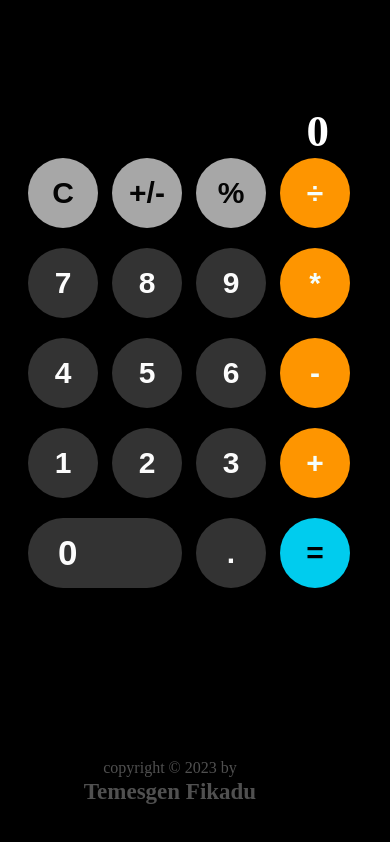
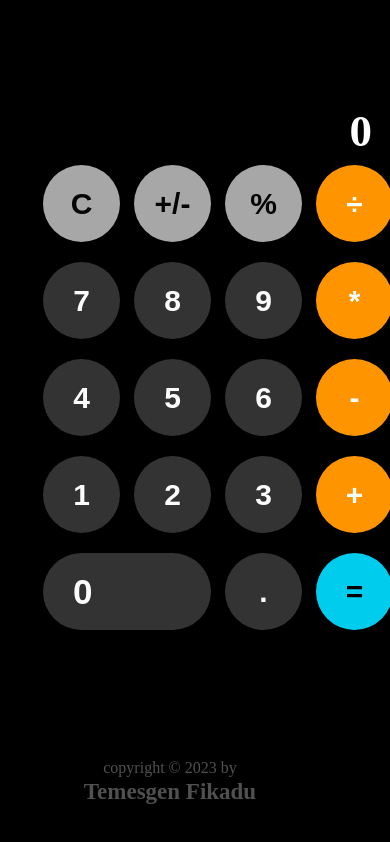
Before and after one commit to Temu-15/Calculator-App, a plain HTML site: page index.html in a window 390 px wide. Drawn offline with Linux system fonts and the light colour scheme.

Commit message:
Update styles.css

```diff
--- a/Css/styles.css
+++ b/Css/styles.css
@@ -82,13 +82,13 @@ body {
     margin: auto;
   }
   .calculator-grid {
-    margin-top: 5rem;
+   margin-top: 5rem;
     display: grid;
-    grid-template-rows: repeat(6, 70px);
-    grid-template-columns: repeat(4, 70px);
+    grid-template-rows: repeat(6, 77px);
+    grid-template-columns: repeat(4, 77px);
     grid-row-gap: 2rem;
     grid-column-gap: 1.4rem;
-    /* margin-left: 1rem; */
+    margin-left: 1.5rem;
   }
 
   .result {
```
